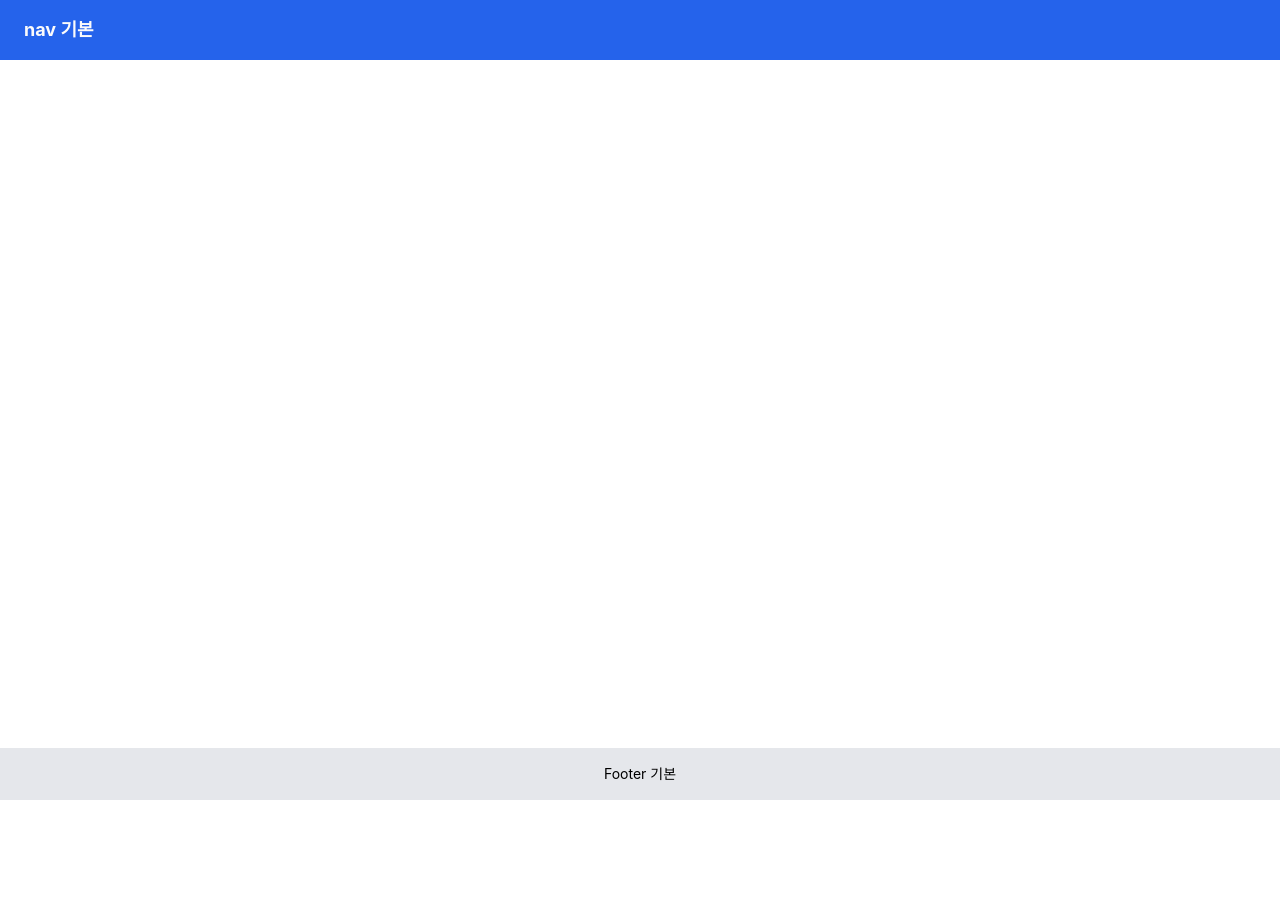
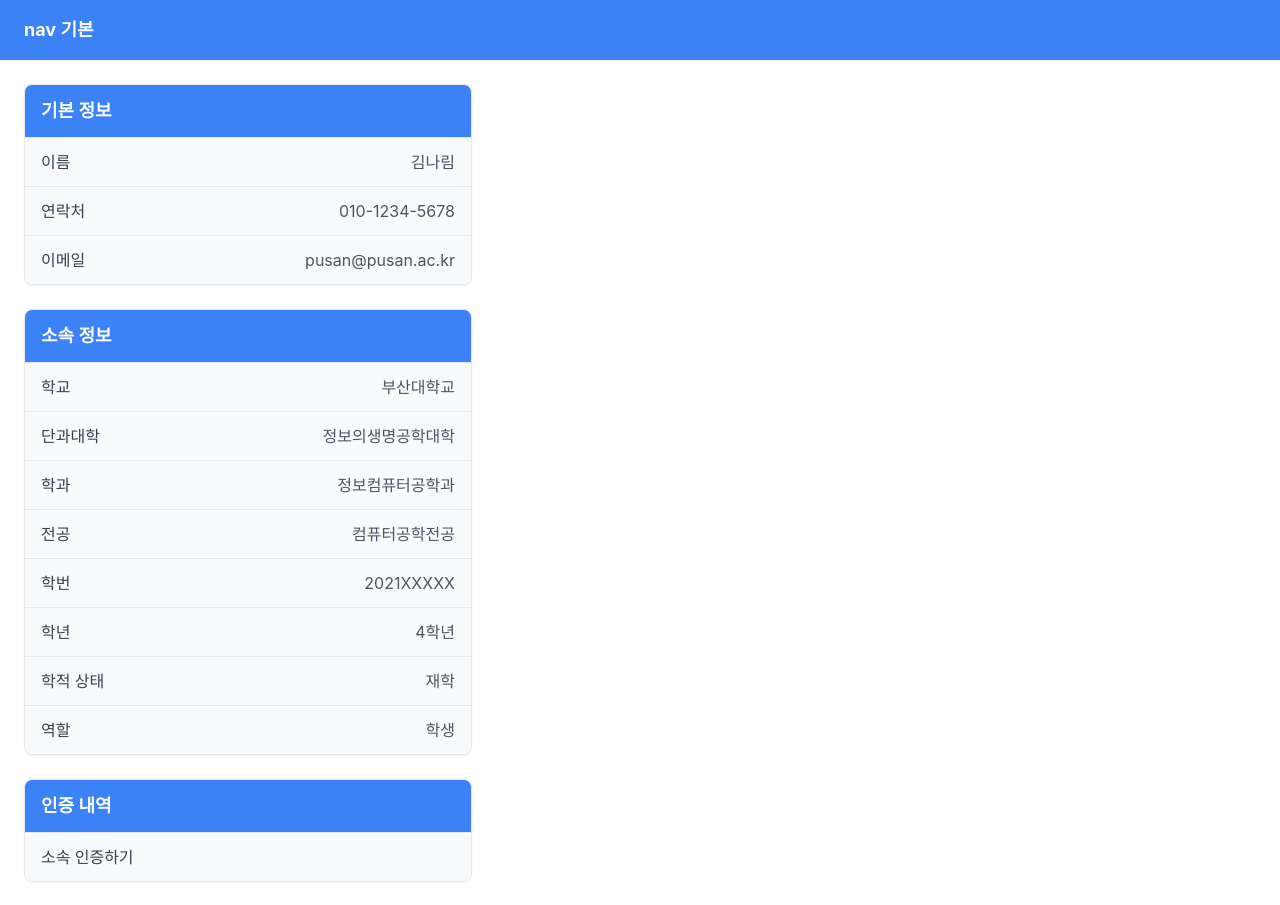
Before and after one commit to wecampus-platform/wecam-frontend, a React (Create React App) app: page /mypage in a window 1280 px wide. Shown: the top 905 px of the page. Before the commit the page ends 800 px from the top, so only its background shows below. Built offline with nearby package versions, Linux system fonts and the light colour scheme.

Commit message:
feat: 마이페이지 컴포넌트 생성 및 분리

```diff
--- a/src/components/LoginForm.tsx
+++ b/src/components/LoginForm.tsx
@@ -14,7 +14,7 @@ const LoginForm: React.FC = () => {
 
     try {
       //login 정보 보내기
-      const res = await fetch('localhost:8080/public/auth/login', {
+      const res = await fetch('${process.env.REACT_APP_API_BASE_URL}/public/auth/login', {
         method: 'POST',
         headers: {
           'Content-Type': 'application/json',
@@ -55,7 +55,7 @@ const LoginForm: React.FC = () => {
             value={email}
             onChange={e => setEmail(e.target.value)}
             className="w-full px-3 py-2 border rounded focus:outline-none focus:ring focus:border-blue-300"
-            placeholder="you@example.com"
+            placeholder="wecam@example.com"
             required
           />
         </div>
@@ -74,7 +74,7 @@ const LoginForm: React.FC = () => {
         </div>
         <button
           type="submit"
-          className="w-full bg-blue-500 text-white py-2 rounded hover:bg-blue-600 transition duration-200"
+          className="w-full bg-point text-white py-2 rounded hover:bg-blue-600 transition duration-200"
         >
           로그인
         </button>
--- /dev/null
+++ b/src/components/common/Box.tsx
@@ -0,0 +1,21 @@
+import React from 'react';
+import { ContentItem } from '../../types/types';
+
+type Props = {
+    title: string;
+    contents: ContentItem[];
+};
+
+const Box = ({ title, contents }: Props) => (
+    <div className="border rounded-lg overflow-hidden w-full max-w-md shadow-sm mb-6">
+        <div className="bg-point text-white px-4 py-3 font-bold text-lg">{title}</div>
+        {contents.map((item, idx) => (
+            <div key={idx} className="flex justify-between px-4 py-3 border-t border-gray-200 bg-gray-50">
+                <div className="text-gray-700 font-medium whitespace-nowrap">{item.subtitle}</div>
+                <div className="text-gray-600 text-right flex-1 break-words">{item.body}</div>
+            </div>
+        ))}
+    </div>
+);
+
+export default Box;
--- a/src/components/Nav.tsx
+++ b/src/components/common/Nav.tsx
@@ -1,5 +1,5 @@
 const Nav = () => (
-  <nav className="bg-blue-600 text-white px-6 py-4">
+  <nav className="bg-point text-white px-6 py-4">
     <h1 className="text-lg font-bold">nav 기본</h1>
   </nav>
 );
--- a/src/layout/Common.tsx
+++ b/src/layout/Common.tsx
@@ -1,7 +1,7 @@
 import React from 'react';
 import { Outlet } from 'react-router-dom';
-import Navbar from '../components/Nav';
-import Footer from '../components/Footer';
+import Navbar from '../components/common/Nav';
+import Footer from '../components/common/Footer';
 
 const Common: React.FC = () => {
   return (
--- a/src/lib/axios.ts
+++ b/src/lib/axios.ts
@@ -1,9 +1,9 @@
-import { createAxiosInstance } from './createAxiosInstance'
+import { CreateAxiosInstance } from './CreateAxiosInstance'
 
 //basepath 값과 token값 보내기
 
 //client token값
-const clientapi = createAxiosInstance('/client', () =>
+const clientapi = CreateAxiosInstance('/client', () =>
   localStorage.getItem('client-token')
 );
 
--- a/src/lib/createAxiosInstance.ts
+++ b/src/lib/createAxiosInstance.ts
@@ -1,7 +1,7 @@
 import axios, { AxiosInstance } from 'axios';
 
 //axiosInstace를 생성하여 url에 따라(client or public or ..) token을 전송
-export const createAxiosInstance = (
+export const CreateAxiosInstance = (
   basePath: string,
   getToken?: () => string | null
 ): AxiosInstance => {
--- a/src/pages/MyPage.tsx
+++ b/src/pages/MyPage.tsx
@@ -1,13 +1,30 @@
+// pages/MyPage.tsx
 import React from 'react';
+import Box from '../components/common/Box'
+import { getMyPageBoxes } from '../utils/getMyPageBoxes';
 
-type Props = {
-
+const mockUser = {
+  name: '김나림',
+  phone: '010-1234-5678',
+  email: 'pusan@pusan.ac.kr',
+  univ: '부산대학교',
+  college: '정보의생명공학대학',
+  department: '정보컴퓨터공학과',
+  major: '컴퓨터공학전공',
+  studentNumber: '2021XXXXX',
+  grade: '4학년',
+  status: '재학',
+  role: '학생'
 };
 
-const MyPage = ({}: Props) => {
+const MyPage = () => {
+  const boxList = getMyPageBoxes(mockUser);
+
   return (
-    <div>
-
+    <div className="p-6 space-y-6">
+      {boxList.map((box, idx) => (
+        <Box key={idx} title={box.title} contents={box.contents} />
+      ))}
     </div>
   );
 };
--- /dev/null
+++ b/src/types/types.ts
@@ -0,0 +1,9 @@
+export type ContentItem = {
+  subtitle: string;
+  body: string | React.ReactNode;
+};
+
+export type BoxData = {
+  title: string;
+  contents: ContentItem[];
+};
--- /dev/null
+++ b/src/utils/getMyPageBoxes.ts
@@ -0,0 +1,39 @@
+// utils/getBoxContents.ts
+import { BoxData } from '../types/types';
+
+export const getMyPageBoxes = (user: any): BoxData[] => [
+  {
+    title: '기본 정보',
+    contents: [
+      { subtitle: '이름', body: user.name },
+      { subtitle: '연락처', body: user.phone },
+      { subtitle: '이메일', body: user.email ?? '미입력' }
+    ]
+  },
+  {
+    title: '소속 정보',
+    contents: [
+      { subtitle: '학교', body: user.univ },
+      { subtitle: '단과대학', body: user.college },
+      { subtitle: '학과', body: user.department },
+      { subtitle: '전공', body: user.major },
+      { subtitle: '학번', body: user.studentNumber},
+      { subtitle: '학년', body: user.grade },
+      { subtitle: '학적 상태', body: user.status },
+      { subtitle: '역할', body: user.role },
+    ]
+  },
+  {
+    title: '인증 내역',
+    contents: [
+      { subtitle: '소속 인증하기', body:'' },
+    ]
+  },
+  {
+    title: '계정 정보',
+    contents: [
+      { subtitle: '비밀번호 변경', body: ' ' },
+      { subtitle: '로그인 기기 관리', body: ' ' },
+    ]
+  }
+];
```
Also changed, not shown: src/components/common/Footer.tsx (renamed from src/components/Footer.tsx).
